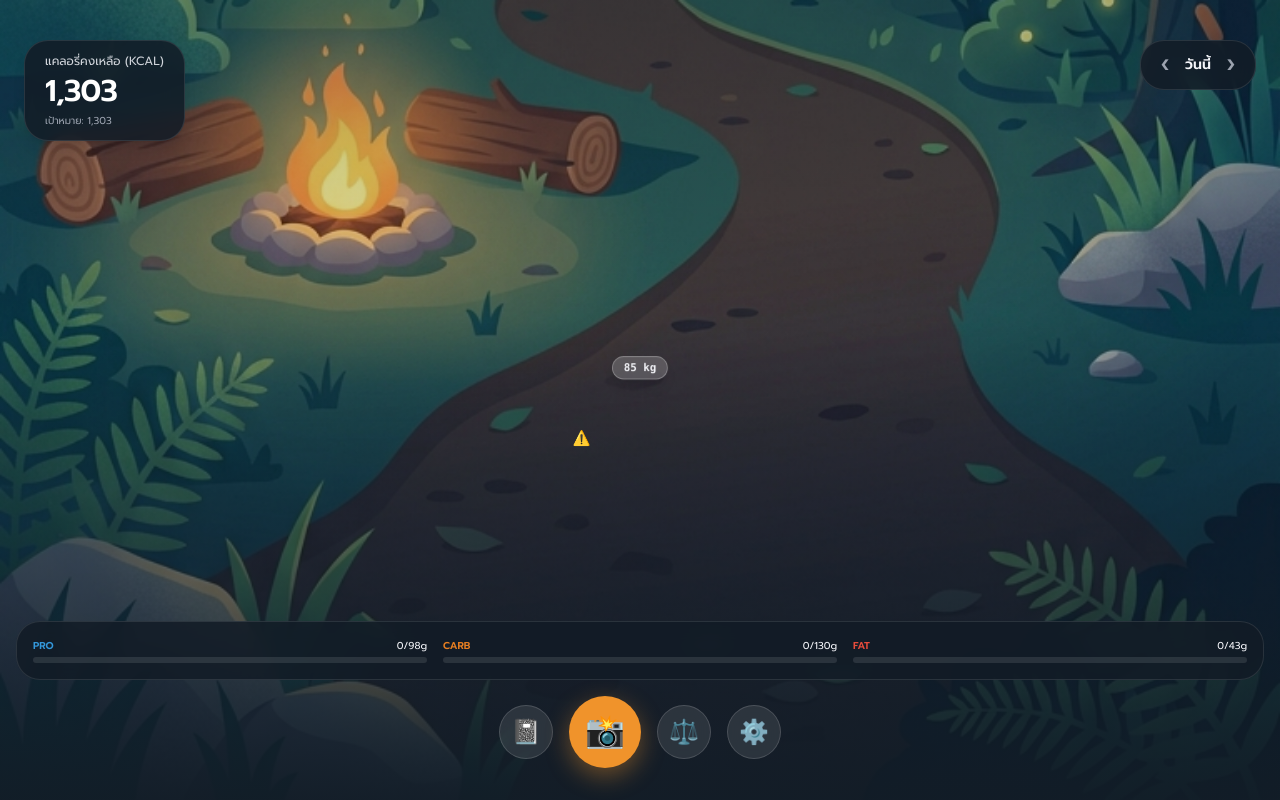
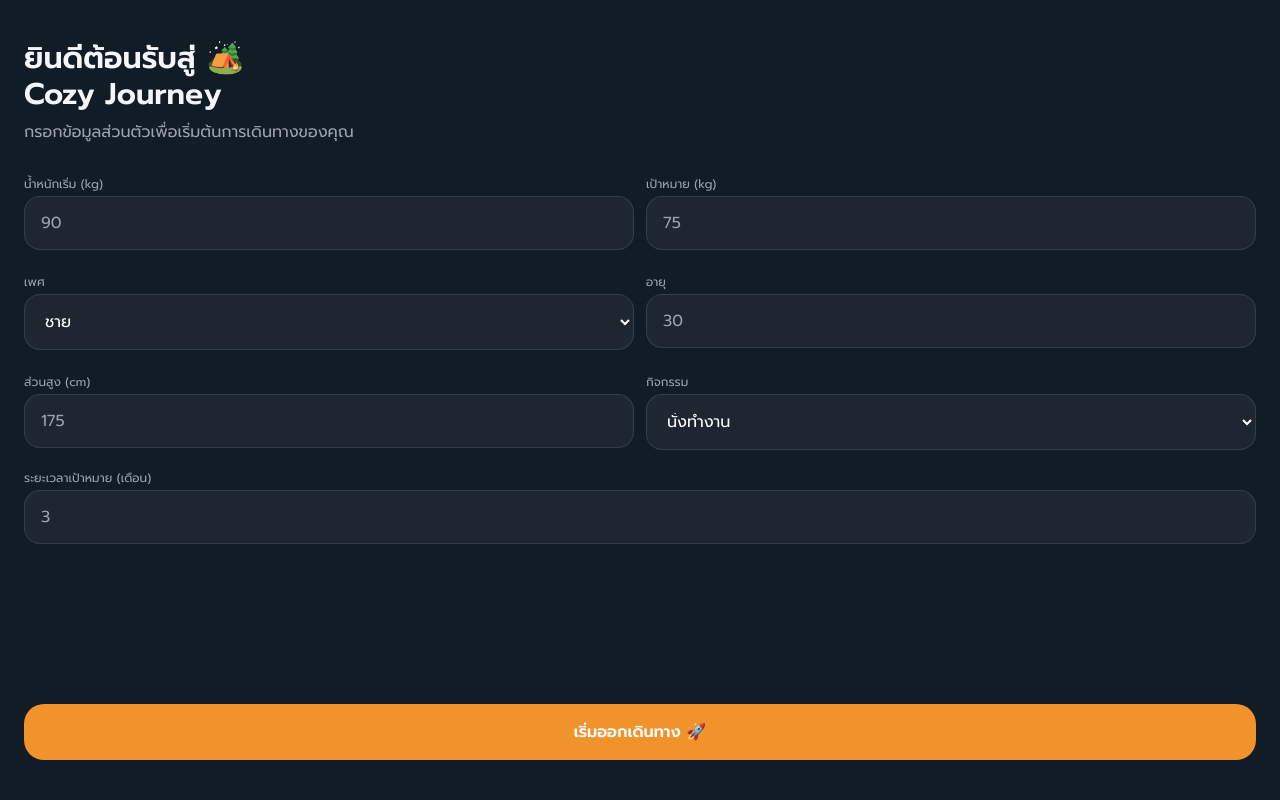
Before and after one commit to TraderGT-A/cal-app, a plain HTML site: page index.html in a window 1280 px wide. Drawn offline with nearby package versions, Linux system fonts and the light colour scheme; no server answers.

Commit message:
Fix UI bugs: Remove broken Lottie, fix Safari bottom nav cutoff, add full screen login onboarding

```diff
--- a/index.html
+++ b/index.html
@@ -9,42 +9,73 @@
 
   <style>
     :root { --bg-dark: #121c26; --bg-card: rgba(18, 28, 38, 0.85); --accent: #f0932b; --text-main: #f5f6fa; }
-    body { margin: 0; padding: 0; font-family: 'Prompt', 'Nunito', sans-serif; background-color: var(--bg-dark); color: var(--text-main); overflow: hidden; touch-action: manipulation; }
-    .app-container { position: relative; width: 100vw; height: 100vh; background-image: url('assets/bg.jpg'); background-size: cover; background-position: center bottom; }
+    body, html { margin: 0; padding: 0; height: 100%; height: -webkit-fill-available; font-family: 'Prompt', 'Nunito', sans-serif; background-color: var(--bg-dark); color: var(--text-main); overflow: hidden; touch-action: manipulation; }
+    .app-container { position: relative; width: 100vw; height: 100%; background-image: url('assets/bg.jpg'); background-size: cover; background-position: center bottom; }
     .app-overlay { position: absolute; inset: 0; background: linear-gradient(to bottom, rgba(18, 28, 38, 0.3) 0%, rgba(18, 28, 38, 0.1) 40%, rgba(18, 28, 38, 0.95) 100%); }
     .glass-panel { background: var(--bg-card); backdrop-filter: blur(10px); -webkit-backdrop-filter: blur(10px); border: 1px solid rgba(255, 255, 255, 0.1); border-radius: 24px; }
 
-    /* Character Journey Animation */
+    /* Character Journey Animation (Pure CSS, no external JS to break) */
     #journeyCharacter {
       position: absolute; left: 50%; transform: translateX(-50%);
       transition: bottom 1.5s cubic-bezier(0.34, 1.56, 0.64, 1);
-      z-index: 10; width: 150px; height: 150px;
+      z-index: 10; display: flex; flex-direction: column; items-center;
     }
+    .avatar-bounce {
+      width: 70px; height: 70px; background: rgba(255,255,255,0.1); border: 2px solid white; border-radius: 35px;
+      display: flex; align-items: center; justify-content: center; font-size: 40px;
+      box-shadow: 0 10px 25px rgba(0,0,0,0.5); backdrop-filter: blur(5px);
+      animation: bounce 2s infinite ease-in-out;
+    }
+    @keyframes bounce { 0%, 100% { transform: translateY(0); } 50% { transform: translateY(-10px); } }
 
     /* Bottom UI */
-    .bottom-ui { position: absolute; bottom: 0; left: 0; right: 0; padding: 0 16px 32px 16px; z-index: 20; }
+    .bottom-ui { position: fixed; bottom: 0; left: 0; right: 0; padding: 16px 16px calc(24px + env(safe-area-inset-bottom)); z-index: 20; background: linear-gradient(to top, rgba(18,28,38,1) 60%, transparent); }
     .macro-bar { height: 6px; border-radius: 3px; background: rgba(255,255,255,0.1); overflow: hidden; margin-top: 4px; }
     .macro-fill { height: 100%; border-radius: 3px; transition: width 0.5s; }
 
-    /* Modals */
+    /* Modals & Login Screen */
+    .fullscreen-screen { position: fixed; inset: 0; background: var(--bg-dark); z-index: 100; display: flex; flex-direction: column; padding: 40px 24px; overflow-y: auto; transition: opacity 0.5s; }
+    .fullscreen-screen.hidden { opacity: 0; pointer-events: none; }
+
     .modal-overlay { position: fixed; inset: 0; background: rgba(0,0,0,0.6); backdrop-filter: blur(5px); display: flex; align-items: flex-end; justify-content: center; opacity: 0; pointer-events: none; transition: opacity 0.3s; z-index: 50; }
     .modal-overlay.active { opacity: 1; pointer-events: auto; }
-    .modal-content { width: 100%; max-width: 500px; background: var(--bg-dark); border-top-left-radius: 32px; border-top-right-radius: 32px; padding: 24px 24px 40px 24px; max-height: 85vh; overflow-y: auto; transform: translateY(100%); transition: transform 0.4s; box-shadow: 0 -10px 40px rgba(0,0,0,0.5); }
+    .modal-content { width: 100%; max-width: 500px; background: var(--bg-dark); border-top-left-radius: 32px; border-top-right-radius: 32px; padding: 24px 24px calc(24px + env(safe-area-inset-bottom)) 24px; max-height: 90vh; overflow-y: auto; transform: translateY(100%); transition: transform 0.4s; box-shadow: 0 -10px 40px rgba(0,0,0,0.5); }
     .modal-overlay.active .modal-content { transform: translateY(0); }
 
-    .input-cozy { width: 100%; padding: 12px 16px; border-radius: 16px; background: rgba(255,255,255,0.05); border: 1px solid rgba(255,255,255,0.1); color: white; font-family: inherit; margin-bottom: 16px; outline: none; }
-    .btn-cozy { width: 100%; padding: 14px; border-radius: 20px; background: var(--accent); color: #fff; font-weight: 600; font-size: 16px; border: none; cursor: pointer; transition: transform 0.1s; }
+    .input-cozy { width: 100%; padding: 14px 16px; border-radius: 16px; background: rgba(255,255,255,0.05); border: 1px solid rgba(255,255,255,0.1); color: white; font-family: inherit; margin-bottom: 12px; outline: none; font-size: 16px; }
+    .btn-cozy { width: 100%; padding: 16px; border-radius: 20px; background: var(--accent); color: #fff; font-weight: 700; font-size: 16px; border: none; cursor: pointer; transition: transform 0.1s; }
     .btn-cozy:active { transform: scale(0.97); }
 
     /* Nav Buttons */
     .nav-btn { width: 54px; height: 54px; border-radius: 27px; background: rgba(255,255,255,0.1); display: flex; align-items: center; justify-content: center; font-size: 24px; border: 1px solid rgba(255,255,255,0.15); cursor: pointer; backdrop-filter: blur(10px); }
     .nav-btn.main { width: 72px; height: 72px; border-radius: 36px; background: var(--accent); font-size: 32px; box-shadow: 0 8px 24px rgba(240, 147, 43, 0.4); border: none; }
   </style>
-  <script src="https://unpkg.com/@lottiefiles/lottie-player@latest/dist/lottie-player.js"></script>
 </head>
 <body>
 
-  <div class="app-container">
+  <!-- Welcome / Login Screen -->
+  <div id="loginScreen" class="fullscreen-screen hidden">
+    <div class="flex-1">
+      <h1 class="text-3xl font-bold mb-2">ยินดีต้อนรับสู่ 🏕️<br>Cozy Journey</h1>
+      <p class="text-gray-400 mb-8">กรอกข้อมูลส่วนตัวเพื่อเริ่มต้นการเดินทางของคุณ</p>
+
+      <div class="grid grid-cols-2 gap-3 mb-2">
+        <div><label class="block text-xs text-gray-400 mb-1">น้ำหนักเริ่ม (kg)</label><input type="number" id="l-start-weight" class="input-cozy" placeholder="90"></div>
+        <div><label class="block text-xs text-gray-400 mb-1">เป้าหมาย (kg)</label><input type="number" id="l-t-weight" class="input-cozy" placeholder="75"></div>
+        <div><label class="block text-xs text-gray-400 mb-1">เพศ</label><select id="l-gen" class="input-cozy"><option value="M">ชาย</option><option value="F">หญิง</option></select></div>
+        <div><label class="block text-xs text-gray-400 mb-1">อายุ</label><input type="number" id="l-age" class="input-cozy" placeholder="30"></div>
+        <div><label class="block text-xs text-gray-400 mb-1">ส่วนสูง (cm)</label><input type="number" id="l-height" class="input-cozy" placeholder="175"></div>
+        <div><label class="block text-xs text-gray-400 mb-1">กิจกรรม</label><select id="l-act" class="input-cozy"><option value="1.2">นั่งทำงาน</option><option value="1.375">ขยับเบาๆ</option><option value="1.55">ปานกลาง</option><option value="1.725">หนัก</option></select></div>
+      </div>
+      <div class="mb-4">
+        <label class="block text-xs text-gray-400 mb-1">ระยะเวลาเป้าหมาย (เดือน)</label>
+        <input type="number" id="l-t-months" class="input-cozy" placeholder="3">
+      </div>
+    </div>
+    <button class="btn-cozy mt-6" onclick="startJourney()">เริ่มออกเดินทาง 🚀</button>
+  </div>
+
+  <div class="app-container" id="mainApp">
     <div class="app-overlay"></div>
 
     <!-- Top Stats -->
@@ -63,14 +94,12 @@
       </div>
     </div>
 
-    <!-- High Quality Animated Character via Lottie -->
+    <!-- Safe Bouncing Avatar (No external libs to fail) -->
     <div id="journeyCharacter" style="bottom: 250px;">
-      <!-- Lottie hiking/walking animation (Free URL) -->
-      <lottie-player src="https://lottie.host/8074d209-7717-4f6c-b3a5-24c6e932ecbe/U59uH8wU1D.json" background="transparent" speed="1" style="width: 150px; height: 150px;" loop autoplay></lottie-player>
-      <!-- Small marker showing weight progress -->
-      <div class="absolute -top-4 left-1/2 -translate-x-1/2 bg-white/20 backdrop-blur-md px-3 py-1 rounded-full text-xs font-mono font-bold whitespace-nowrap border border-white/30 shadow-lg">
+      <div class="bg-black/50 px-3 py-1 rounded-full text-xs font-mono font-bold text-white mb-2 shadow-lg backdrop-blur text-center border border-white/20">
         <span id="charWeightLabel">85.0 kg</span>
       </div>
+      <div class="avatar-bounce">🐶</div>
     </div>
 
     <!-- Bottom UI (Macros + Navigation) -->
@@ -94,7 +123,7 @@
       </div>
 
       <!-- Navigation -->
-      <div class="flex gap-4 items-center justify-center">
+      <div class="flex gap-5 items-center justify-center">
         <button class="nav-btn" onclick="openModal('historyModal')">📓</button>
         <button class="nav-btn main" onclick="openScanner()">📸</button>
         <button class="nav-btn" onclick="openModal('weightModal')">⚖️</button>
@@ -110,19 +139,19 @@
   <div class="modal-overlay" id="scanModal">
     <div class="modal-content">
       <div class="flex justify-between items-center mb-6">
-        <h2 class="text-xl font-bold">บันทึกมื้ออาหาร 📸</h2>
+        <h2 class="text-xl font-bold">บันทึกอาหาร 📸</h2>
         <button class="text-gray-400 text-2xl leading-none" onclick="closeModal('scanModal')">&times;</button>
       </div>
       <div class="mb-4">
-        <label class="block text-sm text-gray-300 mb-2">เลือกมื้ออาหาร</label>
-        <select id="s-meal" class="input-cozy mb-4"><option value="breakfast">🌅 อาหารเช้า</option><option value="lunch">☀️ อาหารกลางวัน</option><option value="dinner">🌙 อาหารเย็น</option><option value="snack">🍩 ของว่าง</option></select>
+        <label class="block text-sm text-gray-300 mb-2">มื้ออาหาร</label>
+        <select id="s-meal" class="input-cozy mb-4"><option value="breakfast">🌅 เช้า</option><option value="lunch">☀️ กลางวัน</option><option value="dinner">🌙 เย็น</option><option value="snack">🍩 ว่าง</option></select>
         <label for="foodImg" class="flex flex-col items-center justify-center w-full h-32 border-2 border-dashed border-gray-500 rounded-2xl cursor-pointer hover:bg-white/5 transition mb-2">
-          <span class="text-3xl mb-2">📷</span><span class="text-sm text-gray-400">แตะเพื่ออัปโหลดหลายรูปได้</span>
+          <span class="text-3xl mb-2">📷</span><span class="text-sm text-gray-400">อัปโหลดรูปอาหาร</span>
           <input type="file" id="foodImg" class="hidden" accept="image/*" multiple>
         </label>
         <div id="scanPreviewContainer" class="flex gap-2 mt-2 overflow-x-auto pb-2"></div>
       </div>
-      <button class="btn-cozy mt-2" id="btnAnalyze" onclick="executeScan()">บันทึกและสกัดข้อมูล</button>
+      <button class="btn-cozy mt-2" id="btnAnalyze" onclick="executeScan()">สกัดข้อมูลโภชนาการ</button>
     </div>
   </div>
 
@@ -143,7 +172,7 @@
   <div class="modal-overlay" id="historyModal">
     <div class="modal-content">
       <div class="flex justify-between items-center mb-4">
-        <h2 class="text-xl font-bold">ประวัติวันนี้ 📓</h2>
+        <h2 class="text-xl font-bold">ประวัติ 📓</h2>
         <button class="text-gray-400 text-2xl leading-none" onclick="closeModal('historyModal')">&times;</button>
       </div>
       <div id="mealLogsContainer" class="space-y-4"></div>
@@ -153,9 +182,9 @@
   <!-- Profile Modal -->
   <div class="modal-overlay" id="profileModal">
     <div class="modal-content">
-      <div class="flex justify-between items-center mb-6"><h2 class="text-xl font-bold">ตั้งเป้าหมาย 🏕️</h2><button class="text-gray-400 text-2xl leading-none" onclick="closeModal('profileModal')">&times;</button></div>
+      <div class="flex justify-between items-center mb-6"><h2 class="text-xl font-bold">การตั้งค่า ⚙️</h2><button class="text-gray-400 text-2xl leading-none" onclick="closeModal('profileModal')">&times;</button></div>
       <div class="grid grid-cols-2 gap-3 mb-3">
-        <div><label class="block text-xs text-gray-400 mb-1">เริ่มแรก (kg)</label><input type="number" id="p-start-weight" class="input-cozy py-2" placeholder="90"></div>
+        <div><label class="block text-xs text-gray-400 mb-1">เริ่มแรก (kg)</label><input type="number" id="p-start-weight" class="input-cozy py-2"></div>
         <div><label class="block text-xs text-gray-400 mb-1">เป้าหมาย (kg)</label><input type="number" id="p-t-weight" class="input-cozy py-2"></div>
         <div><label class="block text-xs text-gray-400 mb-1">เพศ</label><select id="p-gen" class="input-cozy py-2"><option value="M">ชาย</option><option value="F">หญิง</option></select></div>
         <div><label class="block text-xs text-gray-400 mb-1">อายุ</label><input type="number" id="p-age" class="input-cozy py-2"></div>
@@ -163,12 +192,12 @@
         <div><label class="block text-xs text-gray-400 mb-1">กิจกรรม</label><select id="p-act" class="input-cozy py-2"><option value="1.2">นั่งทำงาน</option><option value="1.375">ขยับเบาๆ</option><option value="1.55">ปานกลาง</option><option value="1.725">หนัก</option></select></div>
       </div>
       <div class="mb-4">
-        <label class="block text-xs text-gray-400 mb-1">ระยะเวลาเป้าหมาย (เดือน)</label>
+        <label class="block text-xs text-gray-400 mb-1">ระยะเวลา (เดือน)</label>
         <input type="number" id="p-t-months" class="input-cozy py-2">
       </div>
       <div class="mb-6">
         <label class="block text-xs text-gray-400 mb-1">สไตล์การกิน</label>
-        <select id="p-diet" class="input-cozy py-2"><option value="balanced">สมดุล (Balanced)</option><option value="highpro">เน้นโปรตีน (High Protein)</option><option value="lowcarb">ลดแป้ง (Low Carb)</option><option value="keto">คีโต (Keto)</option></select>
+        <select id="p-diet" class="input-cozy py-2"><option value="balanced">สมดุล</option><option value="highpro">เน้นโปรตีน</option><option value="lowcarb">ลดแป้ง</option><option value="keto">คีโต</option></select>
       </div>
       <button class="btn-cozy" onclick="saveProfile()">บันทึกเป้าหมาย</button>
     </div>
@@ -178,16 +207,44 @@
     const defaultKey = ['AQ.Ab8','RN6KOCO','BdFbJzr','ZqMEDzH','nzJcepU','uKux98B','DvyO0XL','VVbYA'].join('');
 
     // STATE
-    let pState = JSON.parse(localStorage.getItem('nj_profile2')) || {
-      g: 'M', a: 30, sw: 90, w: 85, h: 175, act: 1.2, tw: 75, tm: 3, diet: 'balanced', key: defaultKey
-    };
-    if(!pState.sw) pState.sw = pState.w; // Migrate old data (start weight)
-
+    let pState = JSON.parse(localStorage.getItem('nj_profile2'));
     let appData = JSON.parse(localStorage.getItem('nj_data2')) || {};
     let activeDate = new Date();
     let activeDateStr = "";
 
     function getDateStr(d) { return d.getFullYear() + '-' + String(d.getMonth()+1).padStart(2,'0') + '-' + String(d.getDate()).padStart(2,'0'); }
+
+    // INITIALIZATION & LOGIN
+    function initApp() {
+      if (!pState || !pState.tw) {
+        document.getElementById('loginScreen').classList.remove('hidden');
+        document.getElementById('mainApp').style.display = 'none';
+      } else {
+        document.getElementById('loginScreen').classList.add('hidden');
+        document.getElementById('mainApp').style.display = 'block';
+        if(!pState.sw) pState.sw = pState.w; // migration
+        changeDate(0);
+      }
+    }
+
+    function startJourney() {
+      let sw = Number(document.getElementById('l-start-weight').value);
+      let tw = Number(document.getElementById('l-t-weight').value);
+      if(!sw || !tw) return alert("กรุณากรอกน้ำหนักให้ครบ");
+
+      pState = {
+        key: defaultKey, diet: 'balanced',
+        sw: sw, w: sw, tw: tw,
+        g: document.getElementById('l-gen').value,
+        a: Number(document.getElementById('l-age').value) || 25,
+        h: Number(document.getElementById('l-height').value) || 170,
+        act: Number(document.getElementById('l-act').value) || 1.2,
+        tm: Number(document.getElementById('l-t-months').value) || 3
+      };
+      localStorage.setItem('nj_profile2', JSON.stringify(pState));
+      initApp();
+    }
+
 
     function changeDate(days) {
       activeDate.setDate(activeDate.getDate() + days);
@@ -327,11 +384,13 @@
       } catch (err) { alert("การเชื่อมต่อล้มเหลว กรุณาลองใหม่อีกครั้ง"); btn.disabled = false; btn.textContent = "บันทึกและสกัดข้อมูล"; }
     }
 
-    changeDate(0);
-    if(!pState.tw) openModal('profileModal');
+    // Init
+    initApp();
   </script>
 </body>
 </html>
 <!-- cache bust v14 -->
 
 <!-- cache bust v15 -->
+
+<!-- cache bust v16 -->
```
